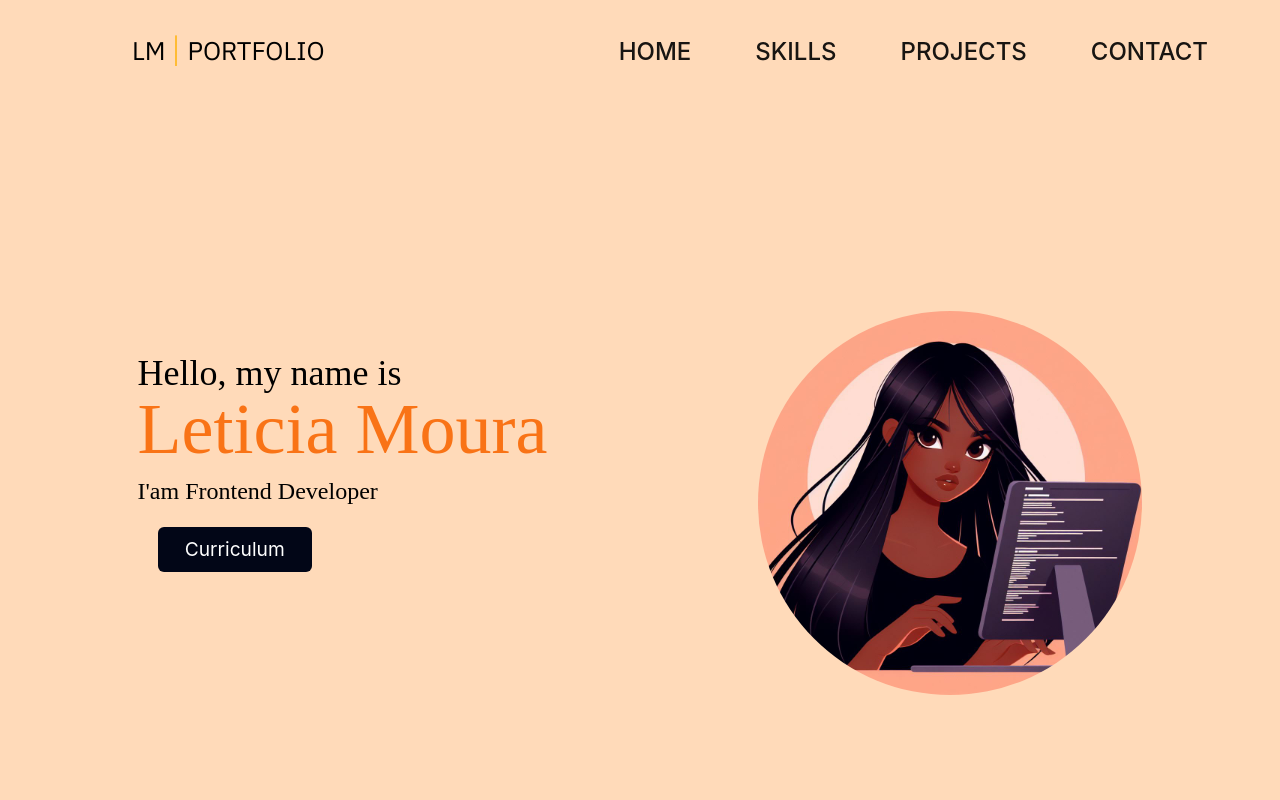
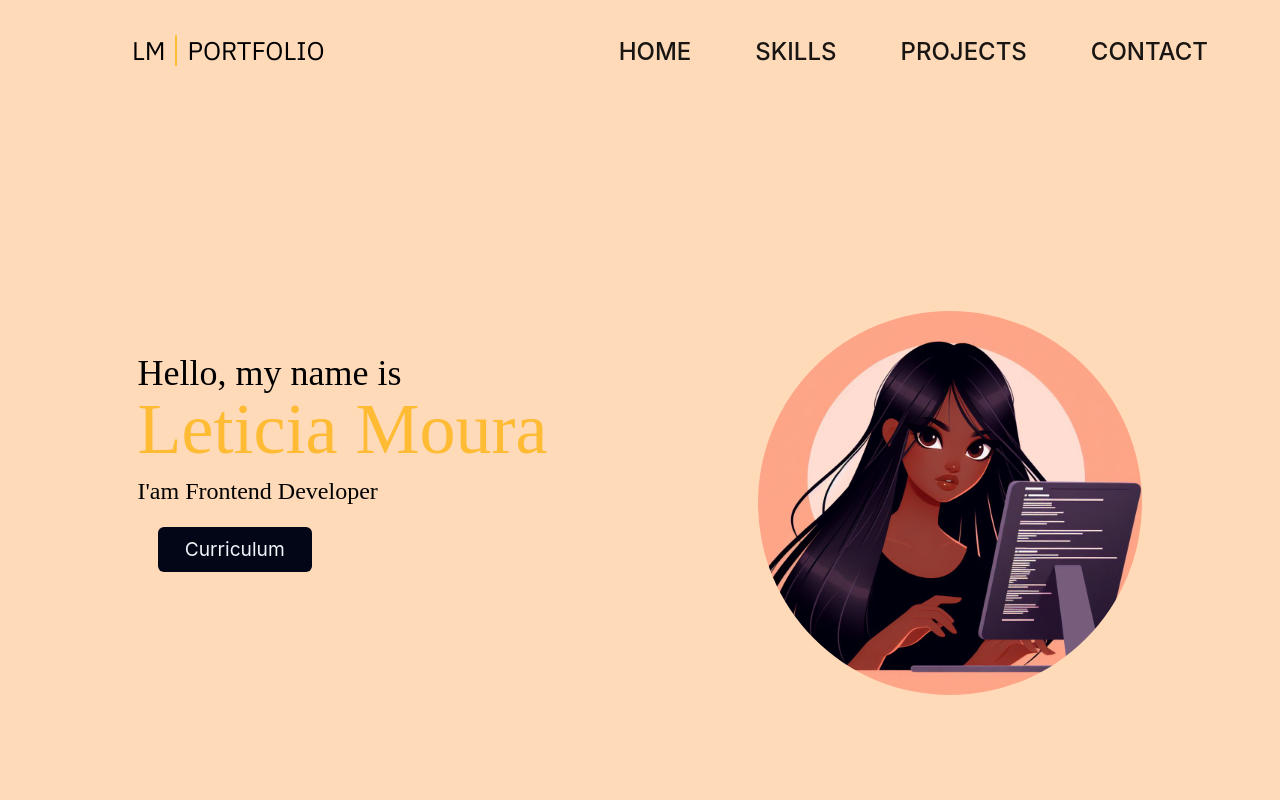
Before and after one commit to LetticiaMoura/portfolio, a React (Vite) app: page / in a window 1280 px wide. Shown: the top 800 px of the page. Built offline with nearby package versions, Linux system fonts and the light colour scheme; a web font is replaced by a local one.

Commit message:
style: Estilizando button

```diff
--- a/src/components/layout/Curriculum.module.css
+++ b/src/components/layout/Curriculum.module.css
@@ -1,9 +1,9 @@
-.button a {
+/*.button a {
     color: #FFF;
     text-decoration: none;
     list-style: none;
 }
 
 .button a:hover {
-    color: #FFBB33;
-}
+    color: ;
+}*/
--- a/src/components/layout/Curriculum.tsx
+++ b/src/components/layout/Curriculum.tsx
@@ -2,7 +2,7 @@ import  { Component } from 'react';
 
 import curriculum from '../../assets/curriculoLM.pdf';
 
-import Styles from './Curriculum.module.css';
+//import Styles from './Curriculum.module.css';
 
 class Curriculum extends Component {
 
@@ -10,7 +10,7 @@ class Curriculum extends Component {
 
     return (
 
-        <div className={Styles.button}>
+        <div>
 
           <a href = {curriculum} target = "_blank">Curriculum</a>
 
--- a/src/components/pages/Home.tsx
+++ b/src/components/pages/Home.tsx
@@ -15,7 +15,7 @@ function Home() {
 
                 <p className="text-2xl md:text-2xl font-mono text-center  md:text-start font-gfs-didot">I'am Frontend Developer</p>
 
-                <button className='m-5 p-2 rounded-md hover:text-orange hover:bg-slate-gray bg-slate-800 text-center bg-slate-blue'> <Curriculum /> </button>
+                <button className='m-5 p-2 text-slate-white rounded-md hover:bg-slate-gray bg-slate-800 text-center bg-slate-blue'> <Curriculum /> </button>
 
             </div>
 
--- a/tailwind.config.js
+++ b/tailwind.config.js
@@ -11,9 +11,10 @@ export default {
     },
     colors: {
       'pessego': '#ffdab9',
-      'orange': '#f97316',
+      'orange': '#FFBB33',
       'slate-blue': '#020617',
       'slate-gray': '#0f172a',
+      'slate-white': '#f1f5f9',
 
       },
   },
```
